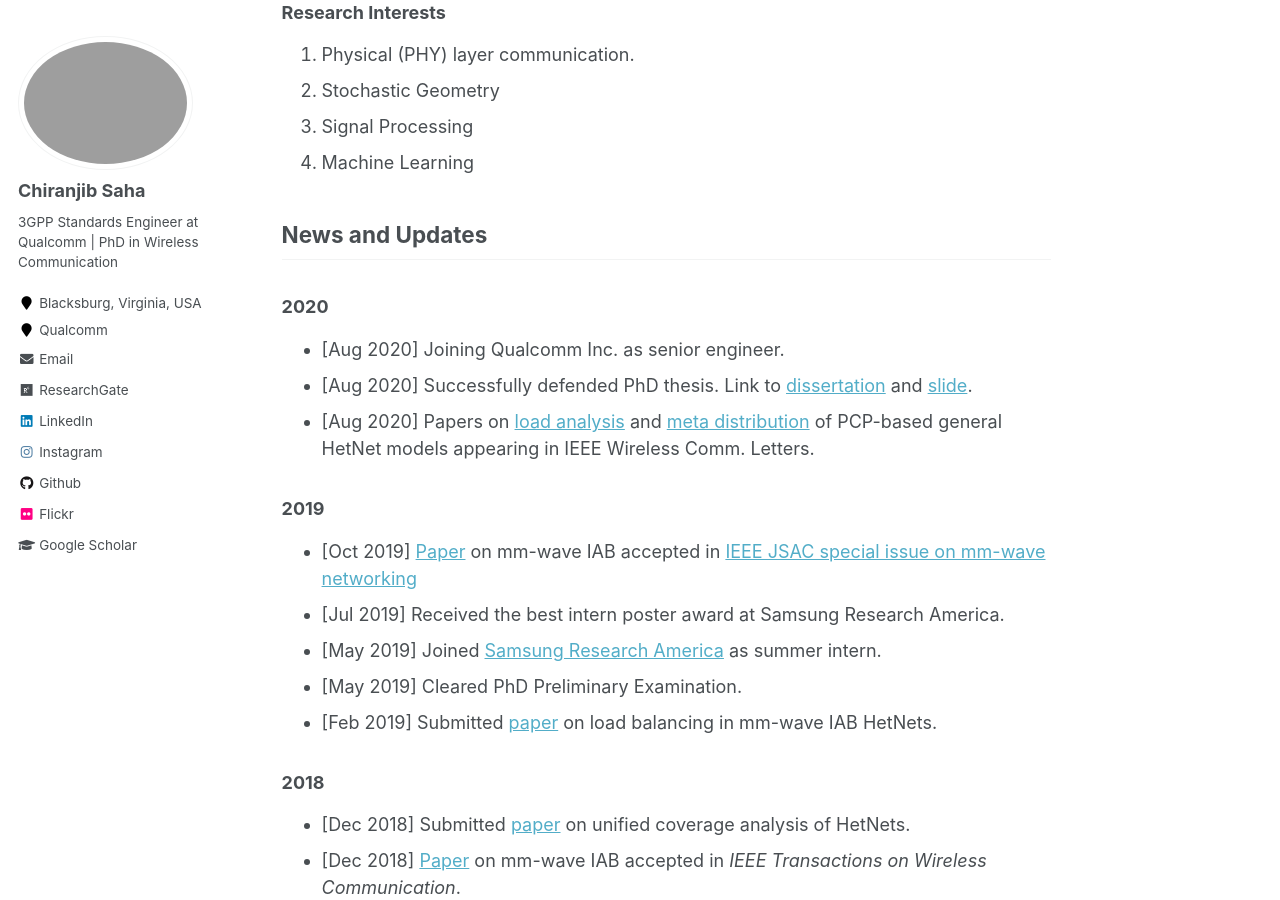
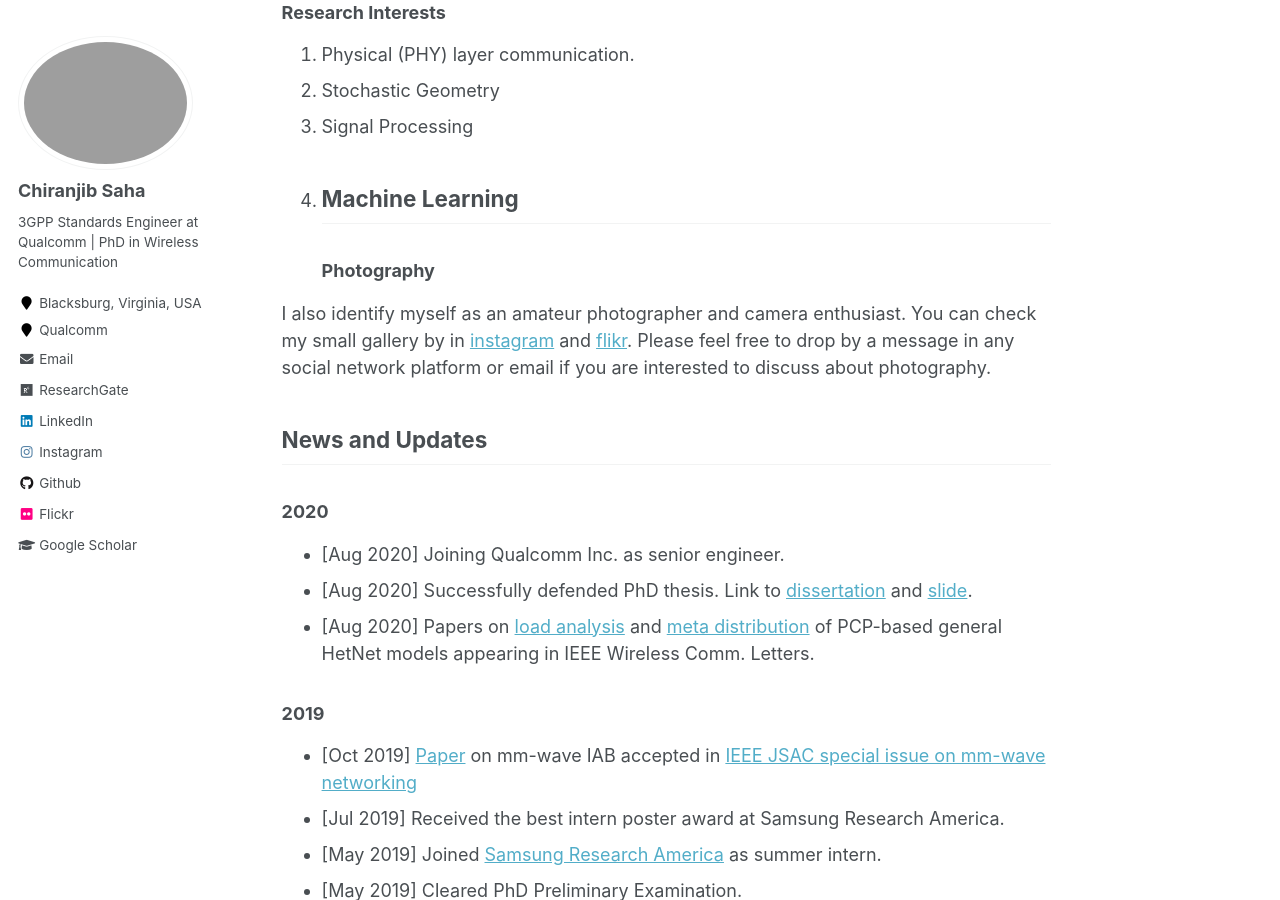
Before and after one commit to chiranjibsaha/chiranjibsaha.github.io, a Jekyll site: the page built from _pages/about.md, in a window 1280 px wide and 900 px high, scrolled down 445 px. Built offline with Jekyll 4.4.1, drawn with Linux system fonts in a browser that asks for light colours.

Commit message:
Update about.md

```diff
--- a/_pages/about.md
+++ b/_pages/about.md
@@ -19,8 +19,10 @@
 1. Stochastic Geometry
 1. Signal Processing
 1. Machine Learning
+-----
+### Photography
 
-
+I also identify myself as an amateur photographer and camera enthusiast. You can check my small gallery by in [instagram](https://www.instagram.com/chiranjib_saha_/){:target="_blank"} and [flikr](https://www.flickr.com/photos/chiranjibsaha/with/49685475027/){:target="_blank"}. Please feel free to drop by a message in any social network platform or email if you are interested to discuss about photography.
 
 
 News and Updates
```
